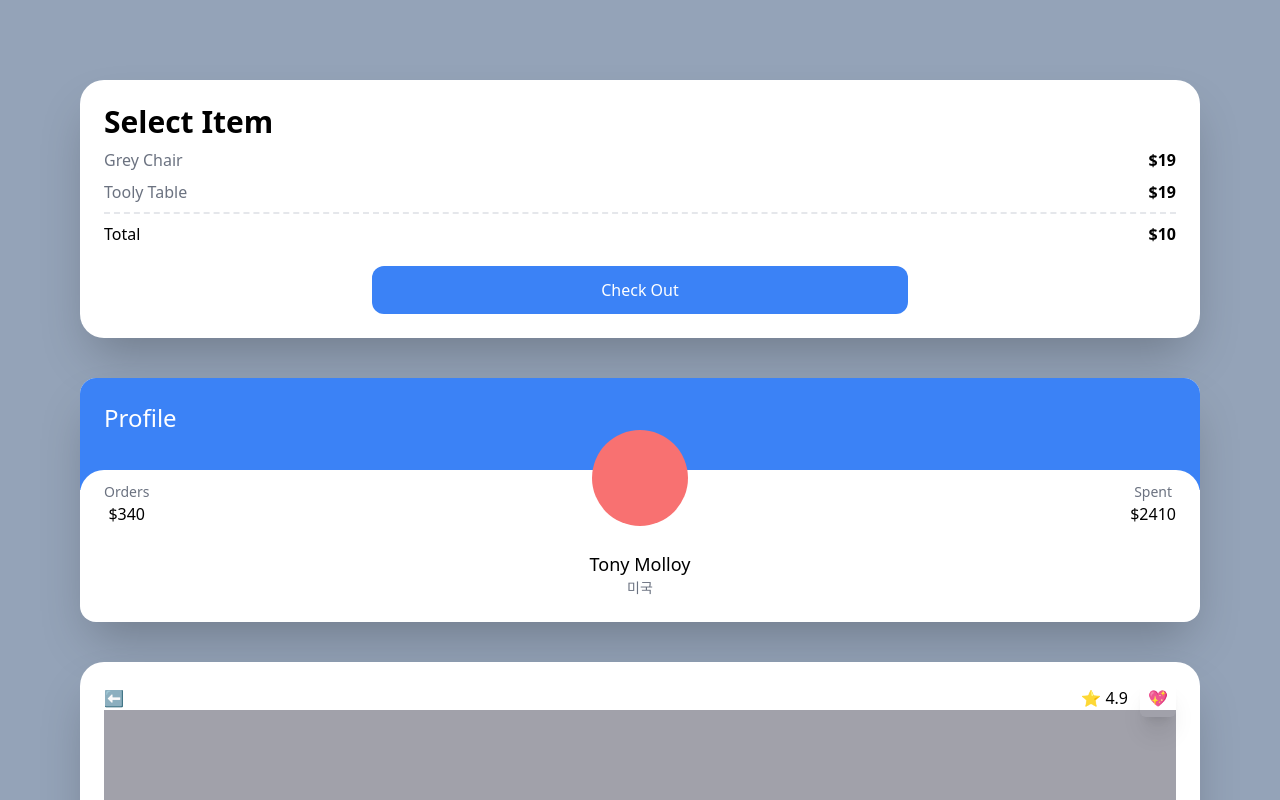
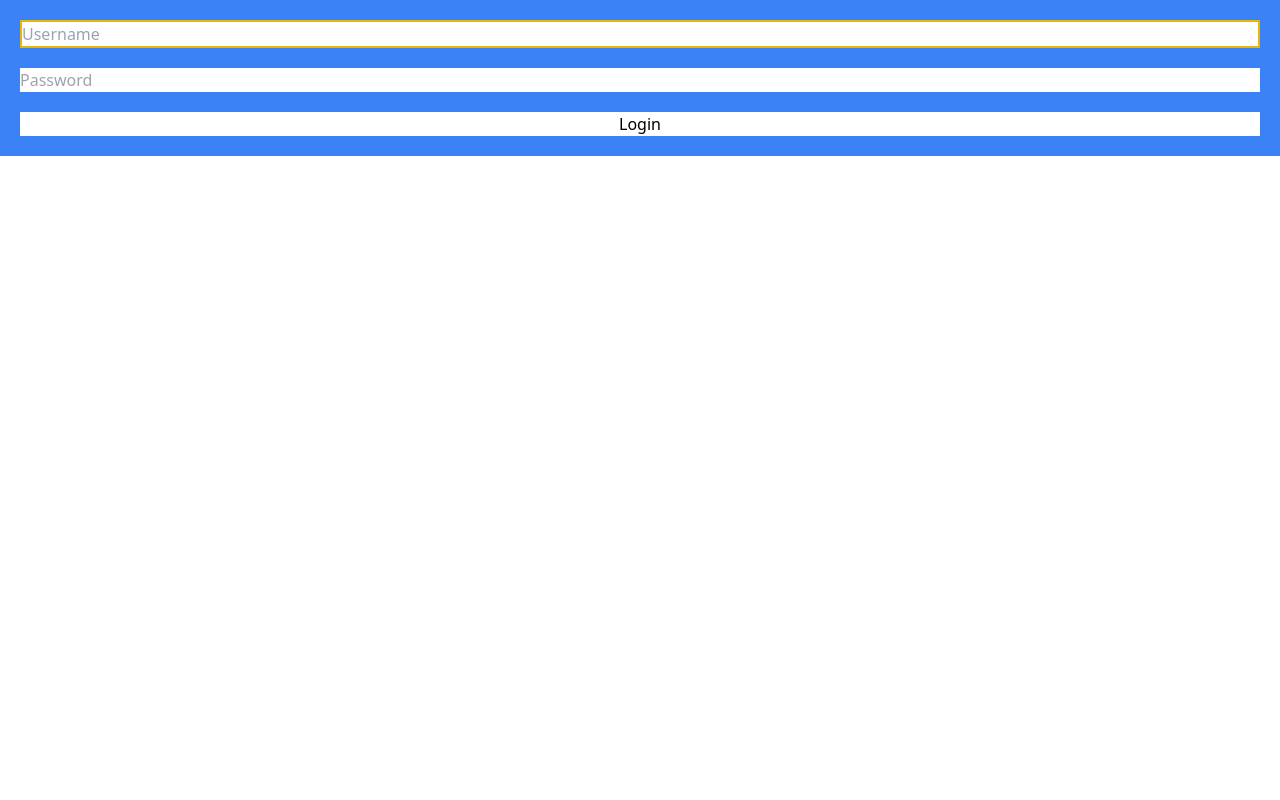
Before and after one commit to yongwoo-jeong/carrot-market, a Next.js app: page / in a window 1280 px wide. Shown: the top 800 px of the page. Built offline with nearby package versions, Linux system fonts and the light colour scheme.

Commit message:
feat: Use peer css into input tags

```diff
--- a/pages/index.tsx
+++ b/pages/index.tsx
@@ -2,13 +2,25 @@ import type { NextPage } from "next";
 
 const Home: NextPage = () => {
   return (
-    <div className="bg-slate-400 py-20 px-20 grid gap-10 min-h-screen">
+    <form className="flex flex-col space-y-5 bg-blue-500 p-5 focus-within:bg-blue-100">
+      <input
+        type="text"
+        required
+        placeholder="Username"
+        className="required:border-2 border-yellow-500"
+      />
+      <input type="text" required placeholder="Password" />
+      <input type="submit" value="Login" className="bg-white" />
+    </form>
+    /*     <div className="bg-slate-400 py-20 px-20 grid gap-10 min-h-screen">
       <div className="bg-white p-6 rounded-3xl shadow-2xl">
         <span className="font-semibold text-3xl">Select Item</span>
-        <div className="flex justify-between my-2">
-          <span className="text-gray-500">Grey Chair</span>
-          <span className="font-semibold">$19</span>
-        </div>
+        {[1, 2, 3, 4, 5].map((i) => (
+          <div key={i} className="flex justify-between my-2">
+            <span className="text-gray-500">Grey Chair</span>
+            <span className="font-semibold">$19</span>
+          </div>
+        ))}
         <div className="flex justify-between">
           <span className="text-gray-500">Tooly Table</span>
           <span className="font-semibold">$19</span>
@@ -28,13 +40,13 @@ const Home: NextPage = () => {
         <div className="bg-blue-500 p-6 pb-14">
           <span className="text-white text-2xl">Profile</span>
         </div>
-        <div className="rounded-3xl p-6 bg-white relative -top-5">
+        <div className="rounded-3xl p-6 bg-white relative -top-5 group">
           <div className="flex items-end relative -top-16 justify-between">
             <div className="flex flex-col items-center ">
               <span className="text-sm text-gray-500">Orders</span>
               <span className="font-medium">$340</span>
             </div>
-            <div className="h-24 w-24 bg-red-400 rounded-full" />
+            <div className="h-24 w-24 bg-yellow-200 rounded-full group-hover:bg-red-400 transition-colors " />
             <div className="flex flex-col items-center ">
               <span className="text-sm text-gray-500">Spent</span>
               <span className="font-medium">$2410</span>
@@ -82,7 +94,7 @@ const Home: NextPage = () => {
           </div>
         </div>
       </div>
-    </div>
+    </div> */
   );
 };
 
```
